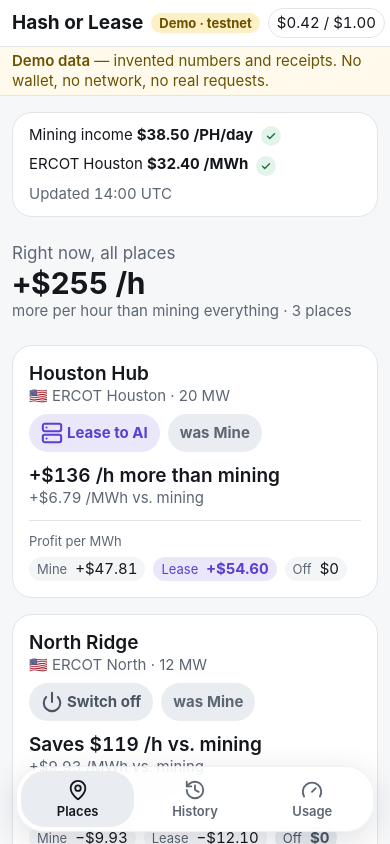
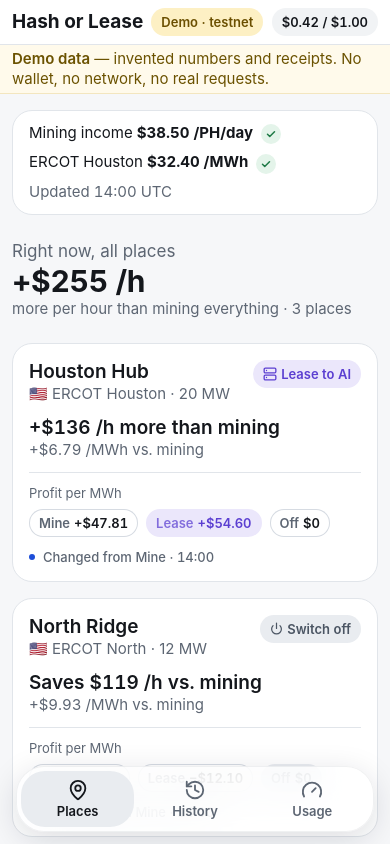
Before and after one commit to Guryevmn/hashorlease, a Next.js app: page / in a window 390 px wide. Shown: the top 844 px of the page. Built offline with nearby package versions, Linux system fonts and the light colour scheme.

Commit message:
Design review v2: one chip style everywhere (28 px, 13/600, 14 px icons), decision chip back right of the name on phone, options as outlined chips, decision change as quiet line (A, default) or 'was …' outlined chip (B, ?change=chip)

```diff
--- a/src/app/globals.css
+++ b/src/app/globals.css
@@ -85,15 +85,21 @@ p { margin: 0; }
 .nav { display: flex; gap: var(--s1); flex: 1 1 auto; flex-wrap: wrap; }
 .nav a { padding: var(--s2) var(--s3); border-radius: var(--r1); color: var(--muted); font-size: var(--t-sub); line-height: var(--lh-sub); font-weight: 500; }
 .nav a[aria-current="page"] { background: var(--off-bg); color: var(--text); font-weight: 600; }
-.spent { margin-left: auto; font-size: var(--t-sub); line-height: var(--lh-sub); padding: var(--s1) var(--s3); border: 1px solid var(--line); border-radius: 999px; }
-.spent.over { border-color: var(--bad); color: var(--bad); }
+.spent { margin-left: auto; background: #f1f3f5; color: var(--text); }
+.spent.over { background: var(--bad-bg); color: var(--bad); }
 .demo-strip { background: #fde68a; border-bottom: 1px solid #f1c84a; color: #4a3600; text-align: center; font-size: var(--t-sub); line-height: var(--lh-sub); font-weight: 600; padding: var(--s2) var(--s3); }
 .main { max-width: 960px; margin: 0 auto; padding: var(--s5) var(--s4) 80px; }
 .footer { max-width: 960px; margin: 0 auto; padding: 0 var(--s4) 40px; font-size: var(--t-cap); line-height: var(--lh-cap); color: var(--muted); }
 .footer a { text-decoration: underline; margin-right: var(--s2); }
 .footer a[aria-current="true"] { font-weight: 700; color: var(--text); }
 
-.badge { display: inline-flex; align-items: center; gap: var(--s1); font-size: var(--t-cap); line-height: var(--lh-cap); font-weight: 700; padding: var(--s1) 10px; border-radius: 999px; border: 0; white-space: nowrap; letter-spacing: 0; }
+/* Chip: the one chip style for the whole app (header, decision, "was …", option strip, status tags).
+   Same height, padding, radius, size and weight everywhere; only the color pair changes. */
+.badge { display: inline-flex; align-items: center; justify-content: center; gap: var(--s1); height: 28px; padding: 0 10px; border-radius: 999px; border: 0; font-size: var(--t-cap); line-height: var(--lh-cap); font-weight: 600; letter-spacing: 0; white-space: nowrap; font-variant-numeric: tabular-nums; flex: none; vertical-align: middle; }
+/* Icons in a chip are sized to the 13 px text, whatever size the component asked for. */
+.badge svg { width: 14px; height: 14px; flex: none; stroke-width: 2.25; }
+/* The power glyph is a full circle and reads larger than the server glyph at the same box: optical correction. */
+.badge svg.lucide-power { width: 13px; height: 13px; }
 .badge.testnet { background: #fff0e0; color: #8a4b00; }
 .badge.demo { background: #fde68a; color: #5c4400; }
 .badge.stale { background: var(--warn-bg); color: var(--warn); }
@@ -131,7 +137,8 @@ p { margin: 0; }
 .site-card:hover { border-color: #b8c0cc; }
 .site-head { display: flex; justify-content: space-between; gap: var(--s3); align-items: flex-start; }
 .site-title { min-width: 0; }
-.pill { padding: var(--s2) var(--s3); font-size: var(--t-sub); line-height: var(--lh-sub); flex: none; }
+.pill { flex: none; }
+.pills { display: flex; align-items: center; gap: var(--s2); flex: none; }
 .decision { display: inline-flex; align-items: center; gap: var(--s2); font-size: var(--t-title2); line-height: var(--lh-title2); font-weight: 700; letter-spacing: var(--tr-title2); margin: var(--s3) 0 var(--s1); }
 .decision.mine { color: var(--mine); }
 .decision.lease { color: var(--lease); }
@@ -229,9 +236,6 @@ tr.blocked td { color: var(--muted); background: #f6f7f9; }
 .menu-list button:disabled { color: var(--muted); cursor: not-allowed; }
 
 .opts { display: grid; grid-auto-flow: column; grid-auto-columns: 1fr; gap: var(--s2); margin-top: var(--s3); padding-top: var(--s3); border-top: 1px solid var(--line); }
-.opt { display: flex; flex-direction: column; font-size: var(--t-sub); line-height: var(--lh-sub); }
-.opt .muted { font-size: var(--t-cap); line-height: var(--lh-cap); }
-.opt.best span:last-child { font-weight: 700; }
 .verdict { margin: var(--s2) 0; font-size: var(--t-body); line-height: var(--lh-body); }
 
 /* Phone: bottom tab bar, compact header */
@@ -241,7 +245,6 @@ tr.blocked td { color: var(--muted); background: #f6f7f9; }
   .header .badge.testnet { display: none; }
   .nav { position: fixed; left: var(--s4); right: var(--s4); bottom: calc(var(--s3) + env(safe-area-inset-bottom)); z-index: 20; background: rgba(255,255,255,.78); -webkit-backdrop-filter: blur(24px) saturate(180%); backdrop-filter: blur(24px) saturate(180%); border: 1px solid rgba(15,23,42,.06); border-radius: var(--r3); box-shadow: 0 8px 32px rgba(15,23,42,.14); padding: var(--s1); gap: var(--s1); flex-wrap: nowrap; }
   .nav a { flex: 1; text-align: center; padding: var(--s3) var(--s2); border-radius: 24px; }
-  .spent { padding: var(--s1) var(--s2); white-space: nowrap; }
   .demo-strip { text-align: left; padding: var(--s1) var(--s3); }
   .main { padding: var(--s4) var(--s3) 112px; }
   .hero .big { font-size: var(--t-title1); line-height: var(--lh-title1); }
@@ -318,15 +321,18 @@ tr.blocked td { color: var(--muted); background: #f6f7f9; }
 /* Site card: options are a compact strip with a unit caption, the winner tinted in its decision color. */
 .opts { grid-auto-flow: column; grid-auto-columns: max-content; grid-template-columns: none; justify-content: start; gap: var(--s2); align-items: center; }
 .opts-cap { font-size: var(--t-cap); line-height: var(--lh-cap); color: var(--muted); margin-right: var(--s2); }
-.opt { flex-direction: row; align-items: baseline; gap: var(--s2); padding: var(--s1) var(--s3); border-radius: 999px; background: #f4f5f7; }
-.opt .muted { font-size: var(--t-cap); }
+/* Each option is a chip: label in a quieter color, same size and weight as the value. */
+/* Filled = the current decision; outlined = the other options and the past one ("was …"). */
+.badge.opt, .badge.was { background: transparent; box-shadow: inset 0 0 0 1px #d6dbe2; color: var(--text); }
+.badge.was { color: var(--muted); }
+.badge.opt .opt-label { color: var(--muted); }
+.opt.best { box-shadow: none; }
 .opt.best.mine { background: var(--mine-bg); color: var(--mine); }
 .opt.best.lease { background: var(--lease-bg); color: var(--lease); }
 .opt.best.off { background: var(--off-bg); color: var(--off); }
-.opt.best .muted { color: inherit; }
+.opt.best .opt-label { color: inherit; opacity: .72; }
 /* Usage: a value set on the server reads as text with a lock, not as an editable field. */
 .static-value { display: flex; align-items: center; flex-wrap: wrap; gap: var(--s2) var(--s3); min-height: 40px; font-size: var(--t-head); line-height: var(--lh-head); font-weight: 600; }
-.lock-note { display: inline-flex; align-items: center; gap: var(--s1); padding: 2px var(--s2); border-radius: 999px; background: var(--off-bg); color: var(--muted); font-size: var(--t-cap); line-height: var(--lh-cap); font-weight: 600; }
 /* Add place: segmented control hugs its options instead of stretching; a hint sits next to its field. */
 .card.stack > .field + .hint { margin-top: calc(-1 * var(--s3)); }
 .field > .seg { align-self: flex-start; }
@@ -341,18 +347,18 @@ tr.blocked td { color: var(--muted); background: #f6f7f9; }
 }
 .mark-btn { min-height: 28px; font-size: var(--t-cap); line-height: var(--lh-cap); }
 .feed-row .status:empty { display: none; }
+/* Variant A: a decision change is a quiet line, not a second chip. */
+.change-line { display: flex; align-items: center; margin-top: var(--s3); color: var(--muted); font-size: var(--t-cap); line-height: var(--lh-cap); font-weight: 500; }
+.change-line .dot { width: 6px; height: 6px; margin-right: var(--s2); }
 @media (max-width: 640px) {
   /* Phone header fits 390 px: no "Spent today" label, the amount stays. */
   .spent-label { display: none; }
-  .header .badge { padding: 2px var(--s2); }
   .demo-strip-inner { padding: 0; }
   .site-title-bar { flex-wrap: nowrap; align-items: flex-start; }
   .site-title-bar h1 { font-size: var(--t-title2); line-height: var(--lh-title2); }
   .menu-label { display: none; }
   .opts { grid-auto-flow: row; grid-template-columns: repeat(3, max-content); }
   .opts-cap { grid-column: 1 / -1; }
-  .opt { padding: 2px var(--s2); }
-  /* Card head: decision pills go under the name instead of squeezing it into three lines. */
-  .site-card .site-head { flex-direction: column; gap: var(--s2); }
-  .site-card .pills { justify-content: flex-start; flex-direction: row-reverse; }
+  /* Card head: the decision chip stays right of the name; a "was …" chip (variant B) stacks under it. */
+  .site-card .pills { flex-direction: column; align-items: flex-end; gap: var(--s1); }
 }
--- a/src/app/spend/page.tsx
+++ b/src/app/spend/page.tsx
@@ -128,7 +128,7 @@ function SpendBody({
                 <span className="label">Daily limit</span>
                 <div className="static-value num" aria-describedby="limit-hint">
                   {usd(s.limitUsd)}
-                  <span className="lock-note"><Lock size={14} aria-hidden /> Set on the server</span>
+                  <span className="badge keep"><Lock size={14} aria-hidden /> Set on the server</span>
                 </div>
                 <span id="limit-hint" className="hint">
                   To change it, edit <code>DAILY_SPEND_LIMIT_USD</code> and restart. The app can&apos;t raise its own limit.
--- a/src/components/DemoDayView.tsx
+++ b/src/components/DemoDayView.tsx
@@ -70,7 +70,7 @@ export function DemoDayView({ day, siteLine, breakEven }: { day: DemoDayResult;
               {rec.keepAsIs && <span className="badge calm pill">Keep as is</span>}
               {rec.decision && (
                 <span className={`badge ${rec.decision} pill`}>
-                  <DecisionIcon d={rec.decision} />
+                  <DecisionIcon d={rec.decision} size={14} />
                   {DECISION_LABEL[rec.decision]}
                 </span>
               )}
--- a/src/components/Shell.tsx
+++ b/src/components/Shell.tsx
@@ -50,7 +50,7 @@ export function Shell({ children }: { children: ReactNode }) {
             })}
           </nav>
           {!demoDay && (
-            <AppLink href="/spend" className={`spent num ${s?.limitReached ? "over" : ""}`}>
+            <AppLink href="/spend" className={`badge spent num ${s?.limitReached ? "over" : ""}`}>
               {s ? <><span className="spent-label">Spent today </span>{usd(s.spentUsd)} / {usd(s.limitUsd)}</> : <Skel w={150} />}
             </AppLink>
           )}
--- a/src/components/SiteCard.tsx
+++ b/src/components/SiteCard.tsx
@@ -1,5 +1,6 @@
 "use client";
 
+import { useEffect, useState } from "react";
 import { AppLink } from "./DataProvider";
 import { Equal } from "lucide-react";
 import { DecisionIcon, Skel } from "./ui";
@@ -16,6 +17,8 @@ export function updatedAt(r: SiteReport): string {
 
 export function SiteCard({ report }: { report: SiteReport }) {
   const { site, result } = report;
+  const changeStyle = useChangeStyle();
+  const changedAt = result && result.ok && result.changed ? utcTime(report.asOf.slice(0, 13) + ":00:00Z") : null;
   const sub =
     site.kind === "grid" ? `${site.nodeLabel} · ${site.mw} MW` : `${site.nodeLabel} · ${Math.round(site.mw * 1000)} kW`;
 
@@ -30,14 +33,14 @@ export function SiteCard({ report }: { report: SiteReport }) {
           <span className="badge paused pill">On hold</span>
         ) : (
           <div className="pills">
-            {result.changed && report.previousDecision && (
-              <span className="badge keep pill num" title={`Changed at ${utcTime(report.asOf.slice(0, 13) + ":00:00Z")} UTC`}>was {DECISION_LABEL[report.previousDecision]}</span>
-            )}
             {result.keepAsIs && <span className="badge calm pill">Keep as is</span>}
             <span className={`badge ${result.chosen} pill`}>
-              <DecisionIcon d={result.chosen} />
+              <DecisionIcon d={result.chosen} size={14} />
               {DECISION_LABEL[result.chosen]}
             </span>
+            {changeStyle === "chip" && changedAt && report.previousDecision && (
+              <span className="badge was pill" title={`Changed at ${changedAt} UTC`}>was {DECISION_LABEL[report.previousDecision]}</span>
+            )}
           </div>
         )}
       </div>
@@ -67,6 +70,12 @@ export function SiteCard({ report }: { report: SiteReport }) {
             {result.options.lease !== null && <Opt label="Lease" value={signedUsd(result.options.lease)} best={result.chosen === "lease"} d="lease" />}
             <Opt label="Off" value={usd(result.options.off, 0)} best={result.chosen === "off"} d="off" />
           </div>
+          {changeStyle === "line" && changedAt && report.previousDecision && (
+            <div className="change-line num">
+              <span className="dot" aria-hidden />
+              Changed from {DECISION_LABEL[report.previousDecision]} · {changedAt}
+            </div>
+          )}
         </>
       )}
     </AppLink>
@@ -75,11 +84,24 @@ export function SiteCard({ report }: { report: SiteReport }) {
 
 function Opt({ label, value, best, d }: { label: string; value: string; best: boolean; d: string }) {
   return (
-    <div className={best ? `opt best ${d}` : "opt"}>
-      <span className="muted">{label}</span>
+    <span className={best ? `badge opt best ${d}` : "badge opt"}>
+      <span className="opt-label">{label}</span>
       <span>{value}</span>
-    </div>
+    </span>
   );
+}
+
+/**
+ * How a decision change shows on the card (design review 2026-11, two variants to choose from):
+ * "line" (A, default) — a quiet "Changed from Mine · 14:00" line under the options;
+ * "chip" (B, open with ?change=chip) — a secondary "was Mine" chip next to the decision.
+ */
+function useChangeStyle(): "line" | "chip" {
+  const [style, setStyle] = useState<"line" | "chip">("line");
+  useEffect(() => {
+    if (new URLSearchParams(window.location.search).get("change") === "chip") setStyle("chip");
+  }, []);
+  return style;
 }
 
 /** Margin that made us keep everything as is, $/MWh. */
```
